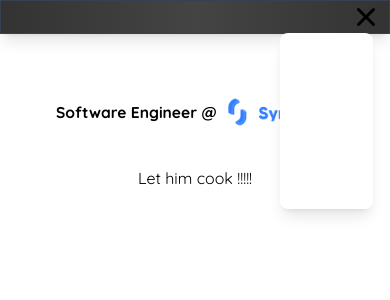
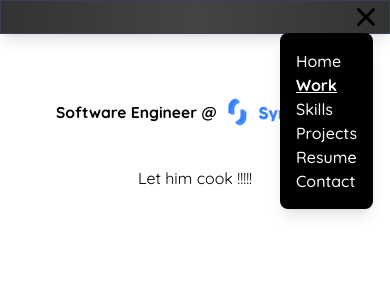
Before and after one commit to phanishree/portfolio, a Next.js app in the folder portfolio-bento/: page /work in a window 390 px wide. Both pictures are taken after a click on the button 366 px from the left and 17 px from the top of the page. Shown: the top 300 px of the page. Built offline with nearby package versions, Linux system fonts and the light colour scheme.

Commit message:
Refactor

```diff
--- a/portfolio-bento/src/app/components/Navbar.js
+++ b/portfolio-bento/src/app/components/Navbar.js
@@ -51,7 +51,7 @@ export default function NavBar({ selected }) {
             </div>
             {/* Dropdown Menu (Mobile View) */}
             {isMenuOpen && (
-                <div className="lg:hidden mt-4 bg-white rounded-lg shadow-lg p-4 absolute m-4 top-4 right-0">
+                <div className="lg:hidden mt-4 bg-black rounded-lg shadow-lg p-4 absolute m-4 top-4 right-0">
                     <Link href="/home">
                         <div className={getLinkClass("home")}>Home</div>
                     </Link>
```
